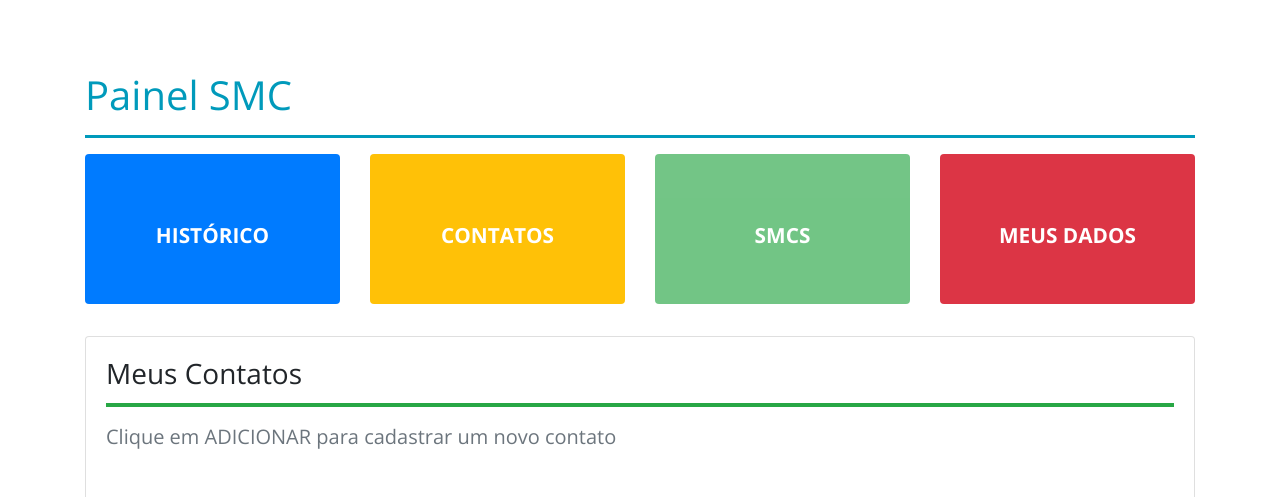
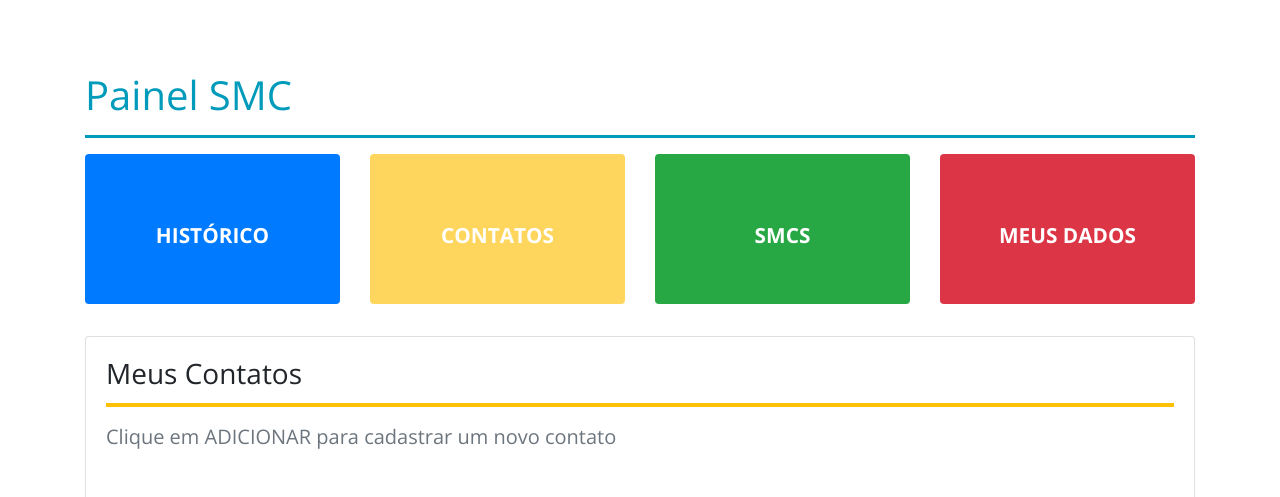
Before and after one commit to PI1-2018-2/smart-medicine-cup, a Django app: page /dashboard/contacts/ in a window 1280 px wide. Shown: the part 57-554 px from the top of the page. Run offline with Django 3.2, Linux system fonts and the light colour scheme; some libraries are stand-ins or nearby versions.

Commit message:
Fix vulnerability

```diff
--- a/smart_medicine_cup_backend/dashboard/templates/contacts.html
+++ b/smart_medicine_cup_backend/dashboard/templates/contacts.html
@@ -26,7 +26,7 @@
           <div class="card">
             <div class="card-body">
               <h3 class="card-title">Meus Contatos</h3>
-              <div class="row bg-success m-0 mb-4 pb-1"></div>
+              <div class="row bg-warning m-0 mb-4 pb-1"></div>
               <h5 class="card-subtitle mb-2 text-muted">Clique em ADICIONAR para cadastrar um novo contato</h5>
               <div class="table-responsive mt-5">
                 <table class="table">
@@ -102,7 +102,7 @@
   <script type="text/javascript">
     (function($) {
       "use strict"; // Start of use strict
-      $('.dashboardBtn').eq(2).addClass('disabled');
+      $('.dashboardBtn').eq(1).addClass('disabled');
     })(jQuery); // End of use stric
   </script>
 {% endblock %}
```
Also changed, not shown: smart_medicine_cup_backend/static/package-lock.json.
